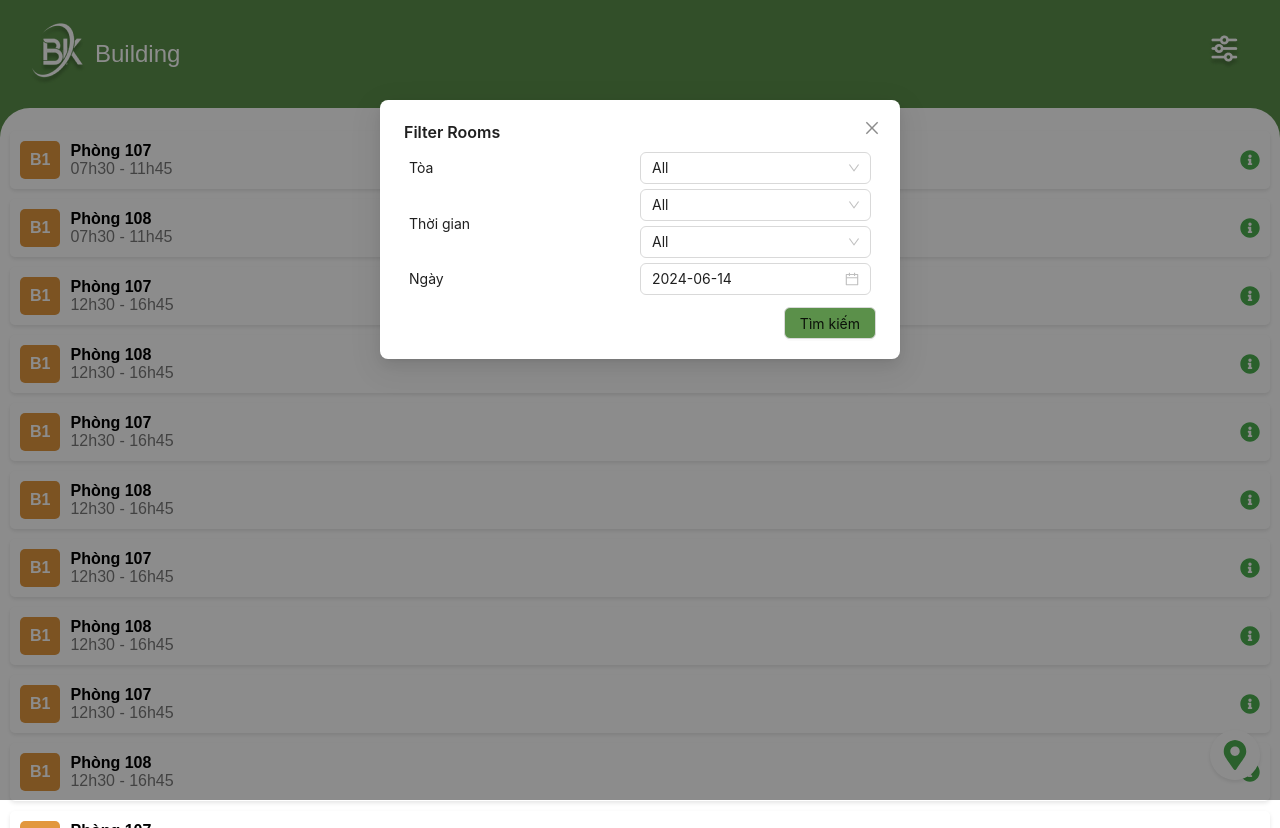
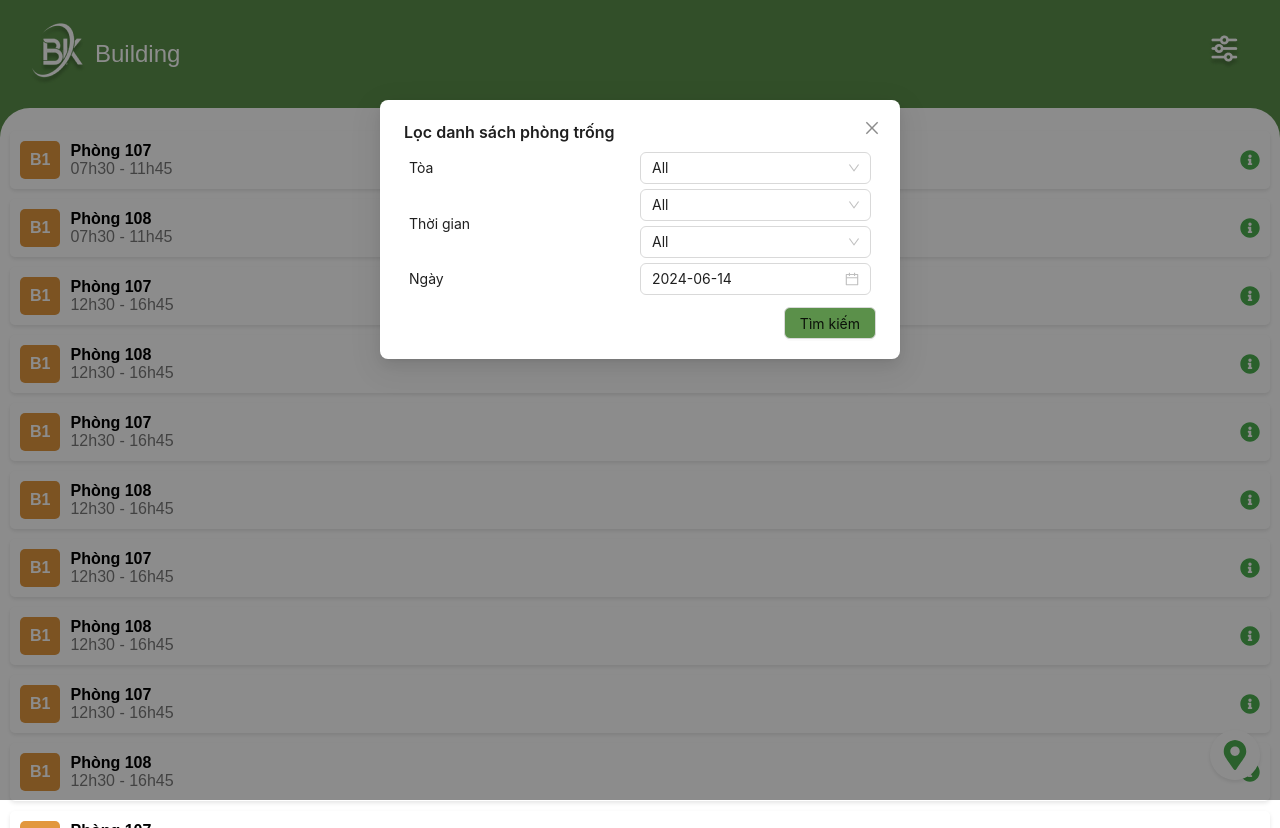
Before and after one commit to dinhminhx/bk_building, a React (Create React App) app: page / in a window 1280 px wide. Both pictures are taken after a click on the picture 1224 px from the left and 52 px from the top of the page. Built offline with nearby package versions, Linux system fonts and the light colour scheme.

Commit message:
add text

```diff
--- a/src/pages/dashboard.js
+++ b/src/pages/dashboard.js
@@ -156,7 +156,7 @@ const Dashboard = (props) => {
     return (
         <div className="dashboard">
             <Modal
-                title="Filter Rooms"
+                title="Lọc danh sách phòng trống"
                 visible={props.filterModalVisible}
                 onCancel={() => props.setFilterModalVisible(false)}
                 footer={
```
